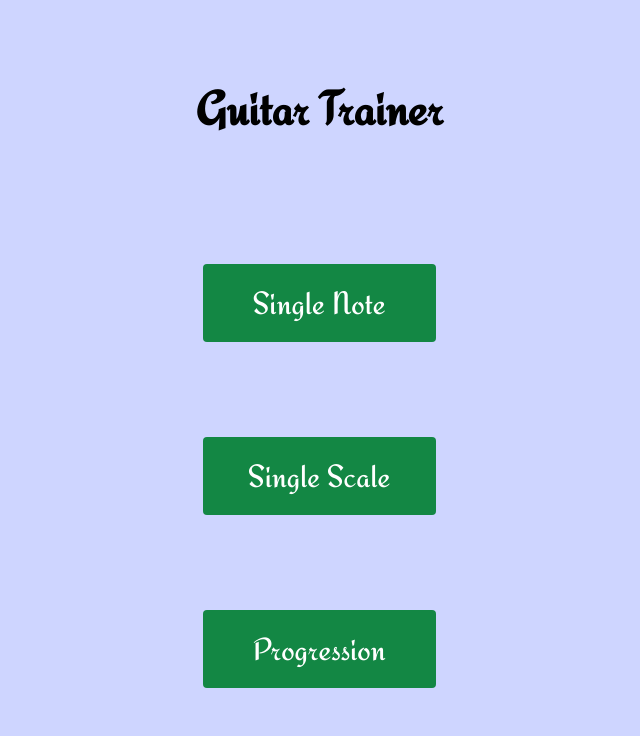
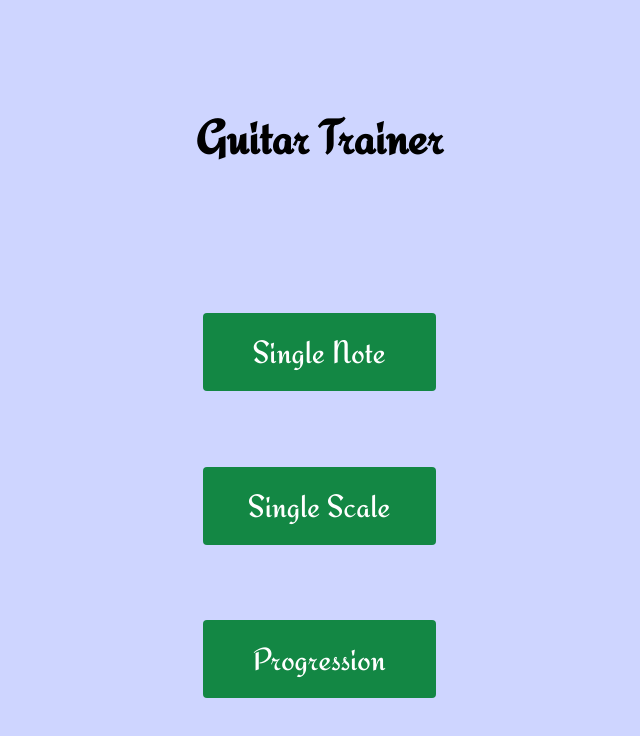
Before and after one commit to luciancic/guitar-trainer, a React (Create React App) app: page / in a window 1280 px wide. Shown: the top 736 px of the page, without its empty margins (321-961 px from the left). Built offline with nearby package versions, Linux system fonts and the light colour scheme.

Commit message:
center headers on top

```diff
--- a/src/App.scss
+++ b/src/App.scss
@@ -11,7 +11,7 @@ $green: #138744;
 
 h1 {
   font-size: 48px;
-  margin: none;
+  margin: 0;
 }
 
 .page {
@@ -27,6 +27,7 @@ h1 {
   display: flex;
   align-items: center;
   width: 100vw;
+  height: 25vh;
 
   & .back {
     flex-basis: 135px;
--- a/src/components/Home.js
+++ b/src/components/Home.js
@@ -3,7 +3,7 @@ import React from 'react';
 function Home({ setScreen }) {
   return (
     <div className="page">
-      <h1>Guitar Trainer</h1>
+      <h1 className="header" style={{ justifyContent: 'center' }}>Guitar Trainer</h1>
       <button onClick={() => setScreen('single note')}>Single Note</button>
       <button onClick={() => setScreen('single scale')}>Single Scale</button>
       <button onClick={() => setScreen('progression')}>Progression</button>
```
